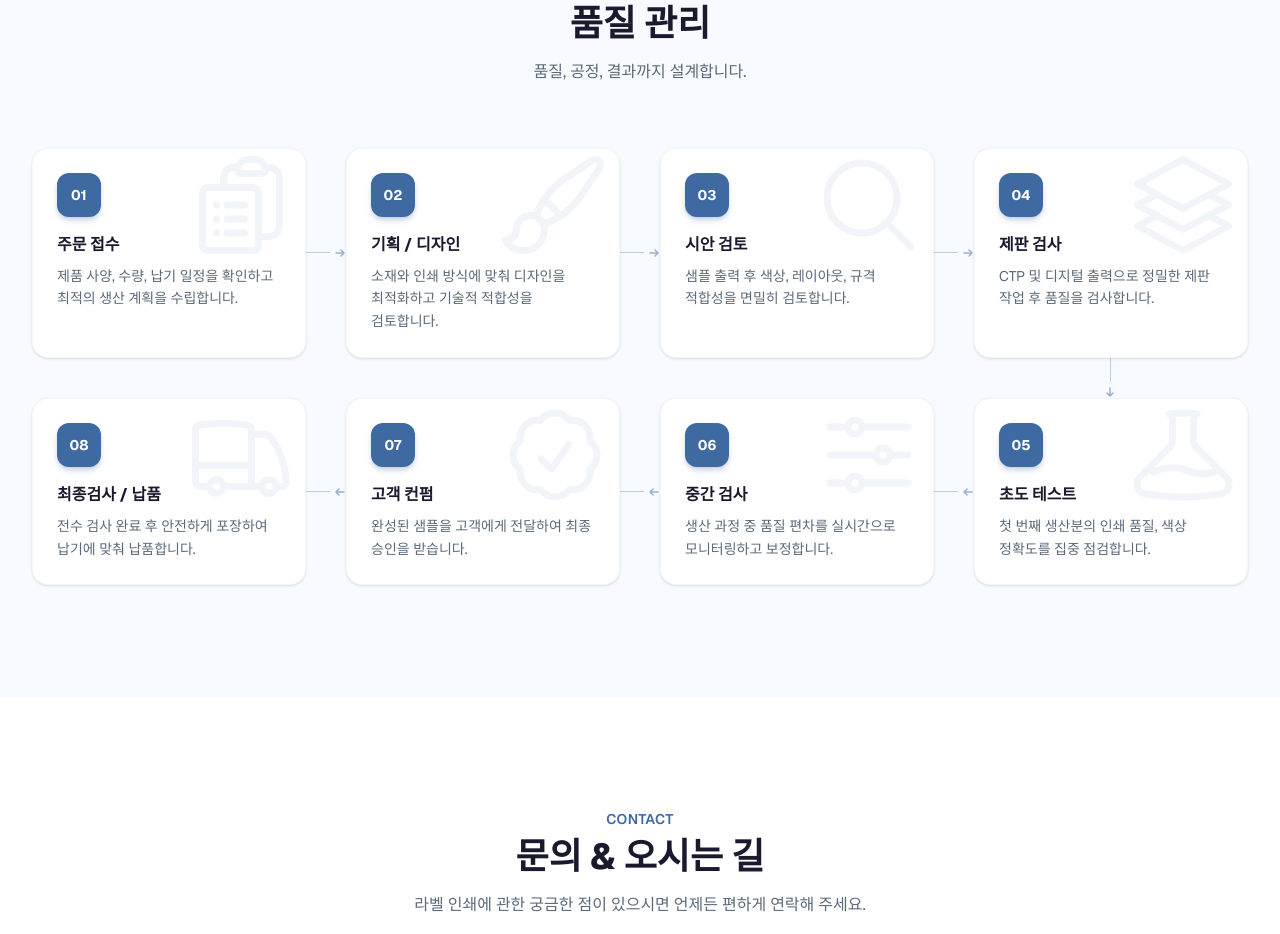
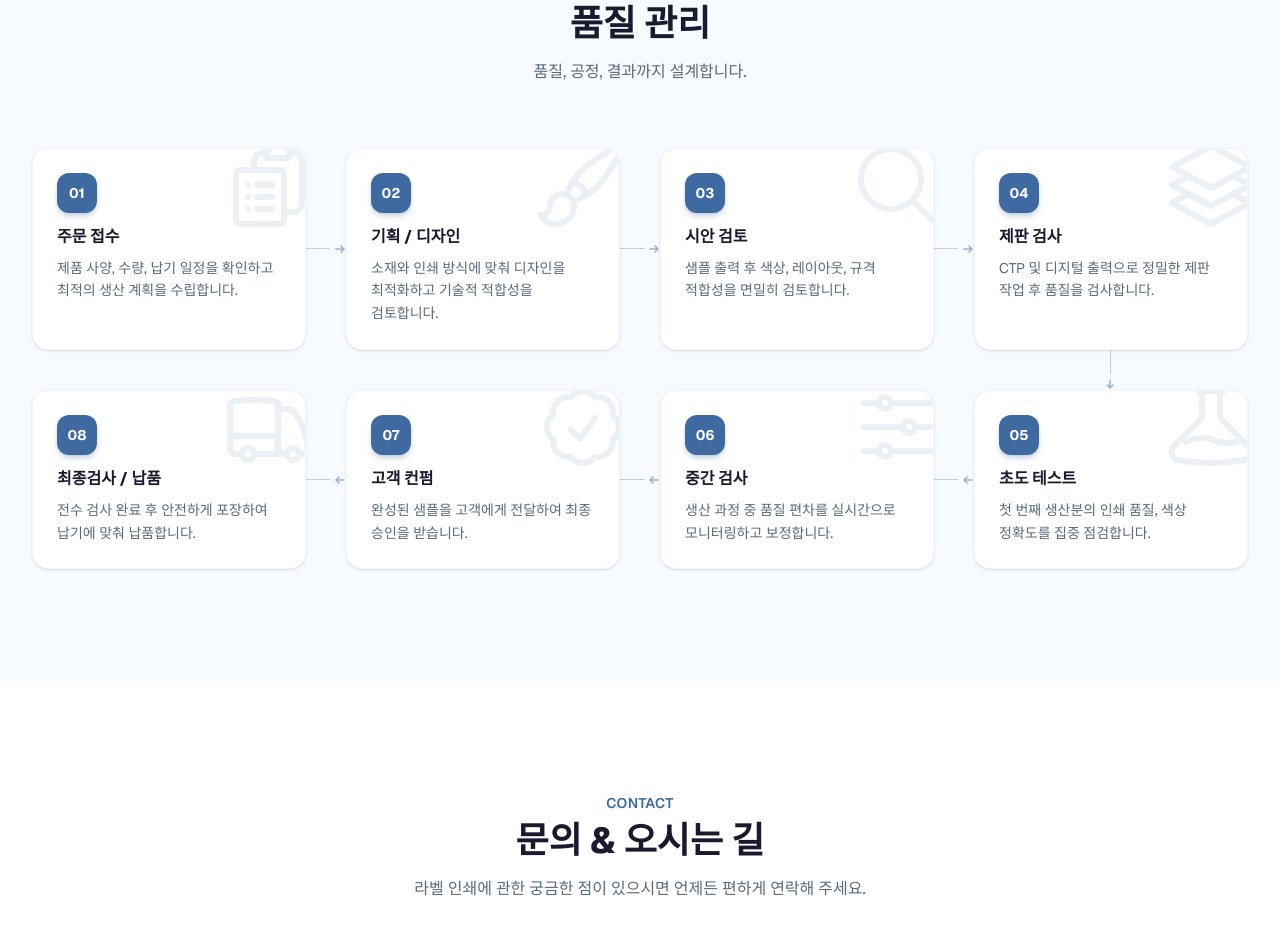
Before and after one commit to seojincnp/landing, a Next.js app: page / in a window 1280 px wide. Shown: the part 4780-5714 px from the top of the page. Built offline with nearby package versions, Linux system fonts and the light colour scheme.

Commit message:
품질 관리 스텝 카드 배경 아이콘 위치/스타일 조정
Co-Authored-By: Claude Opus 4.6 (1M context) <noreply@anthropic.com>

```diff
--- a/components/QualityProcessSection.tsx
+++ b/components/QualityProcessSection.tsx
@@ -130,14 +130,14 @@ function StepCard({ item }: { item: (typeof steps)[number] }) {
   return (
     <div className="relative bg-white rounded-2xl p-6 shadow-sm hover:shadow-lg transition-all duration-300 h-full border border-gray-100/80 overflow-hidden">
       {/* 아이콘 오버레이 */}
-      <div className="absolute right-2 top-0 w-28 h-28 text-primary/[0.07] pointer-events-none">
+      <div className="absolute -right-3 -top-3 w-24 h-24 text-primary/10 pointer-events-none">
         <div className="w-full h-full [&>svg]:w-full [&>svg]:h-full">
           {item.icon}
         </div>
       </div>
 
       {/* 넘버 */}
-      <div className="w-11 h-11 bg-primary text-white rounded-xl flex items-center justify-center text-sm font-bold shadow-md shadow-primary/25 shrink-0 mb-4">
+      <div className="w-10 h-10 bg-primary text-white rounded-xl flex items-center justify-center text-sm font-bold shadow-md shadow-primary/25 shrink-0 mb-3">
         {item.step}
       </div>
 
```
